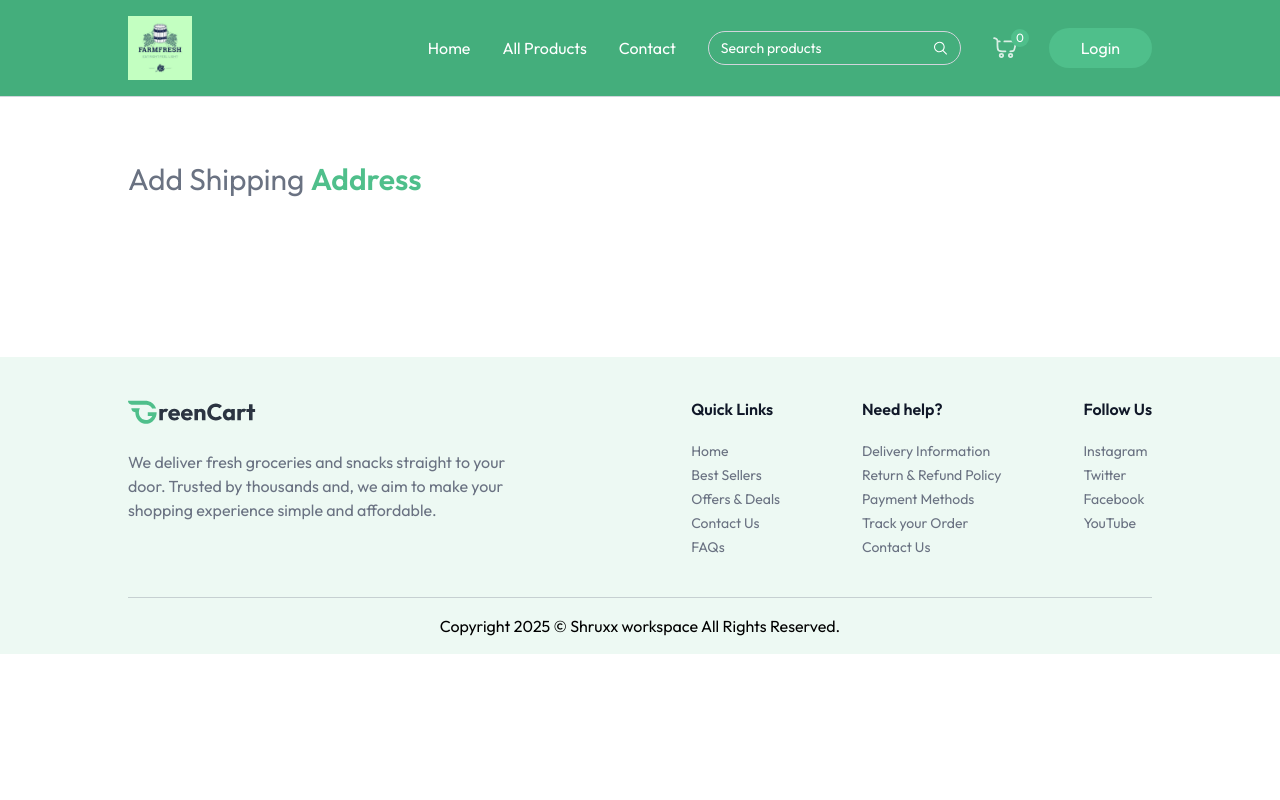
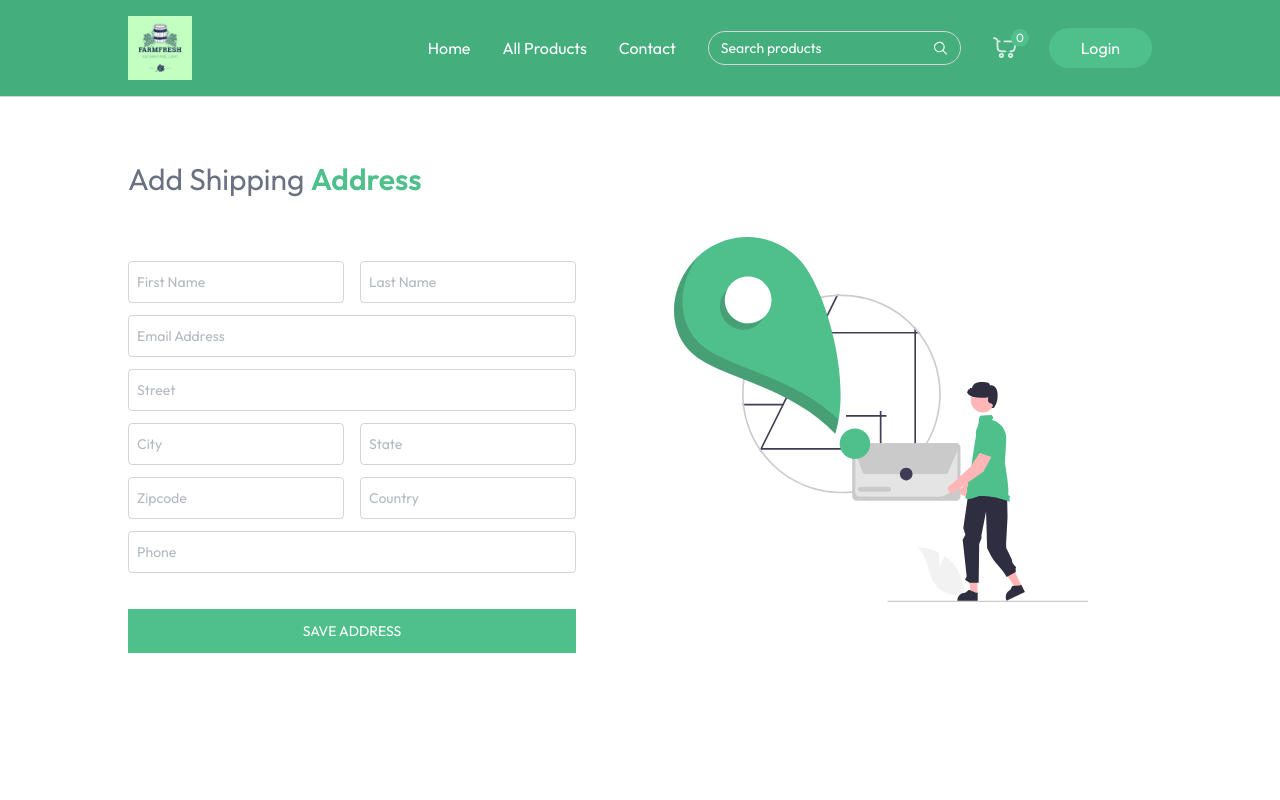
Before and after one commit to Leo-coder-03/FarmFresh, a React (Vite) app: page /add-address in a window 1280 px wide. Shown: the top 800 px of the page. Built offline with nearby package versions, Linux system fonts and the light colour scheme.

Commit message:
cart changes

```diff
--- a/src/App.jsx
+++ b/src/App.jsx
@@ -11,6 +11,7 @@ import ProductCategory from './pages/ProductCategory';
 import ProductDetails from './pages/ProductDetails';
 import Cart from './pages/Cart';
 import AddAddress from './pages/AddAddress';
+import MyOrders from './pages/MyOrders';
 
 const App = () => {
   const isSellerPath = useLocation().pathname.includes("seller");
@@ -28,6 +29,7 @@ const App = () => {
         <Route path='/products/:category/:id' element={<ProductDetails/>}/>
         <Route path='/cart' element={<Cart/>}/>
         <Route path='/add-address' element={<AddAddress/>}/>
+        <Route path='/my-orders' element={<MyOrders/>}/>
         </Routes>
       </div>
       {!isSellerPath && <Footer/>}
--- a/src/assets/assets.js
+++ b/src/assets/assets.js
@@ -2,6 +2,7 @@ import logo from "./logo.svg";
 import search_icon from "./search_icon.svg";
 import remove_icon from "./remove_icon.svg";
 import arrow_right_icon_colored from "./arrow_right_icon_colored.svg";
+import add_address_image from "./add_address_image.svg";
 import star_icon from "./star_icon.svg";
 import star_dull_icon from "./star_dull_icon.svg";
 import star_half_icon from "./star_half_icon.svg";
@@ -74,6 +75,7 @@ import farmfreshlogo from "./farmfreshlogo.jpg";
 
 export const assets = {
   logo,
+  add_address_image,
   farmfreshlogo,
   search_icon,
   remove_icon,
--- a/src/pages/AddAddress.jsx
+++ b/src/pages/AddAddress.jsx
@@ -1,12 +1,64 @@
-import React from 'react'
+import React ,{useState} from 'react'
+import { assets } from '../assets/assets'
 
-const inputField = (()=>
-<input type="text"/>
+const InputField = ({type,placeholder,name,handleChange,address})=>(
+<input className="w-full px-2 py-2.5 border border-gray-500/30 rounded outline-none text-gray-500 focus:border-primary transition"type={type}
+    placeholder={placeholder}
+    onChange={handleChange}
+    name={name}
+    value={address[name]}
+    required
+/>
 )
 const AddAddress = () => {
+    const [address,setAddress] = useState({
+        firstName:'',
+        lastName:'',
+        email:'',
+        street:'',
+        ciyt:'',
+        state:'',
+        zipcode:'',
+        country:'',
+        phone:'',
+    })
+
+    const handleChange = (e)=>{
+        const {name,value} = e.target;
+        setAddress((prevAddress)=>({
+            ...prevAddress,
+            [name]:value,
+        }))
+    }
+    const onSubmitHandler = async(e)=>{
+        e.preventDefault();
+    }
   return (
     <div className="mt-16 pb-16">
       <p className="text-2xl md:text-3xl text-gray-500">Add Shipping <span className="font-semibold text-primary">Address</span></p>
+      <div className="flex flex-col-reverse md:flex-row justify-between mt-10">
+      <div className="flex-1 max-w-md">
+      <form onSubmit={onSubmitHandler} className="space-y-3 mt-6 text-sm">
+        <div className="grid grid-cols-2 gap-4">
+            <InputField handleChange={handleChange} address={address} name='firstName' type="text" placeholder="First Name"/>
+            <InputField handleChange={handleChange} address={address} name='lastName' type="text" placeholder="Last Name"/>
+        </div>
+        <InputField handleChange={handleChange} address={address} name='email' type="email" placeholder="Email Address"/>
+        <InputField handleChange={handleChange} address={address} name='street' type="text" placeholder="Street"/>
+        <div className="grid grid-cols-2 gap-4">
+        <InputField handleChange={handleChange} address={address} name='City' type="text" placeholder="City"/>
+        <InputField handleChange={handleChange} address={address} name='state' type="text" placeholder="State"/>
+        </div>
+        <div className="grid grid-cols-2 gap-4">
+        <InputField handleChange={handleChange} address={address} name='zipcode' type="text" placeholder="Zipcode"/>
+        <InputField handleChange={handleChange} address={address} name='country' type="text" placeholder="Country"/>
+        </div>
+        <InputField handleChange={handleChange} address={address} name='phone' type="text" placeholder="Phone"/>
+        <button className='w-full mt-6 bg-primary text-white py-3 hover:bg-primary-dull transition cursor-pointer uppercase'>Save Address</button>
+      </form>
+      </div>
+      <img className="md:mr-16 mb-16 md:mt-0" src={assets.add_address_image}alt={assets.add_address_image}/>
+      </div>
     </div>
   )
 }
--- /dev/null
+++ b/src/pages/MyOrders.jsx
@@ -0,0 +1,55 @@
+import React , {useState,useEffect} from 'react'
+import { useAppContext } from '../context/AppContext'
+import { dummyOrders } from '../assets/assets'
+
+const MyOrders = () => {
+    const[myOrders,setmyOrders] = useState([])
+    const {currency} = useAppContext()
+
+    const fetchMyOrders = async ()=>{
+        setmyOrders(dummyOrders)
+    }
+    useEffect(()=>{
+        fetchMyOrders()
+    },[])
+  return (
+    <div className='mt-16 pb-16'>
+    <div className='flex flex-col items-end w-max mb-8'>
+    <p className="text-2xl font-medium uppercase">My Orders</p>
+    <div className='w-16 h-0.5 bg-primary rounded-full'></div>
+    </div>
+    {myOrders.map((order,index)=>
+    <div key={index} className='border border-gary-300 rounded-lg mb-10 p-4 py-5 max-w-4xl'>
+    <p className='flex justify-between md:items-center text-gray-400 md:font-medium max-md:flex-col'>
+        <span>OrderId : {order._id}</span>
+        <span>Payment : {order.paymentType}</span>
+        <span>Total Amount : {currency}{order.amount}</span>
+    </p>
+    {order.items.map((item,index)=>(
+        <div>
+            <div className='flex items-center mb-4 md:mb-0'>
+            <div className='bg-primary/10 p-4 rounded-lg'>
+                <img src={item.product.image[0]} alt="" className='w-16 h-16'/>
+            </div>
+            <div className='ml-4'>
+            <h2 className='text-xl font-medium text-gray-800'>{item.product.name}</h2>
+            <p>Category:{item.product.category}</p>
+            </div>
+            </div>
+            <div className='text-primary text-lg font-medium'>
+            <p>Quantity:{item.quantity || "1" }</p>
+            <p>Status:{order.status}</p>
+            <p>Date:{new Date(order.createdAt).toLocaleDateString()}</p>
+            </div>
+            <p className='text-primary text-lg font-medium'>
+                Amount: {currency}{item.product.offerPrice * item.quantity}
+            </p>
+        </div>
+    ))}
+    </div>
+    )}
+    </div>
+  )
+}
+
+export default MyOrders
```
